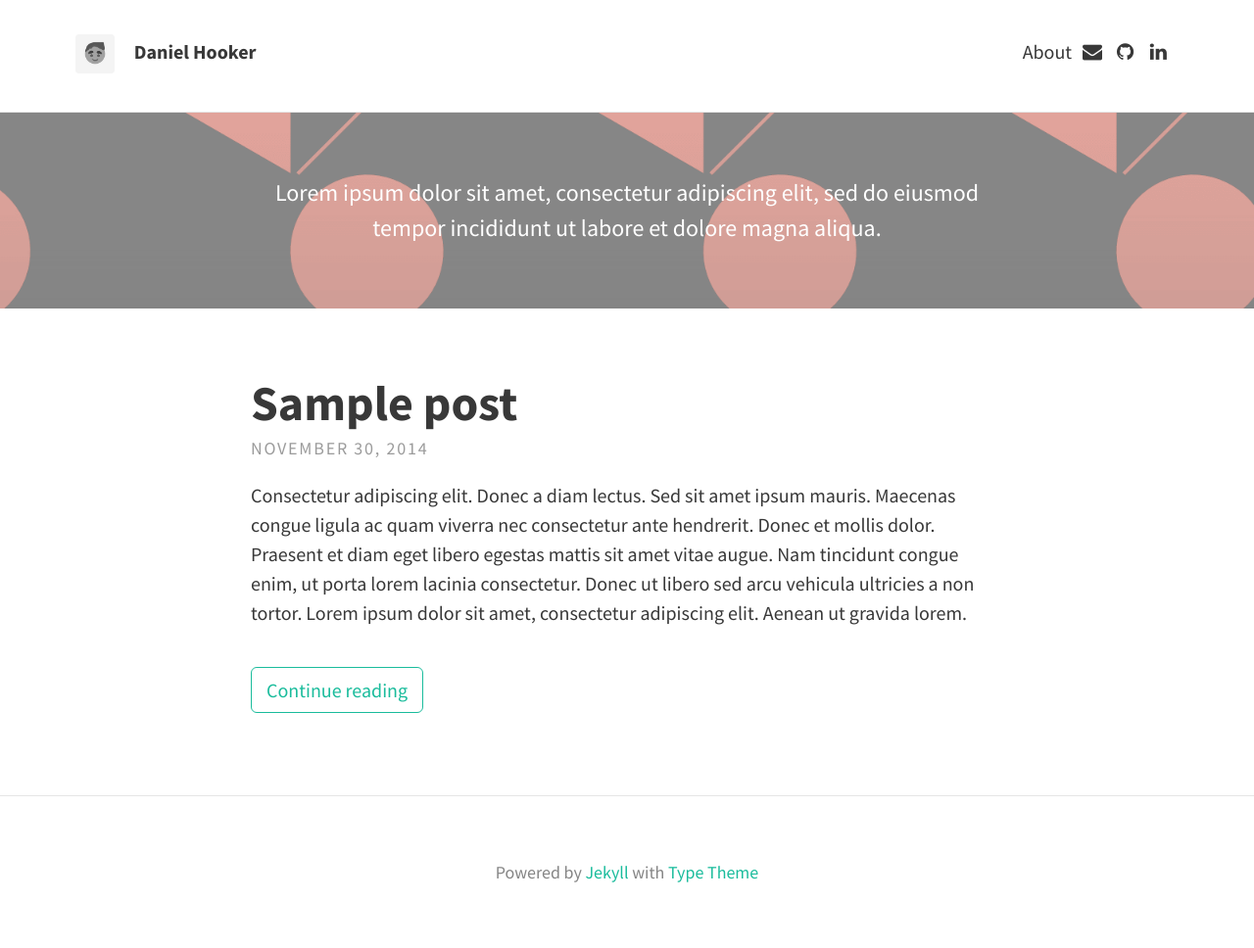
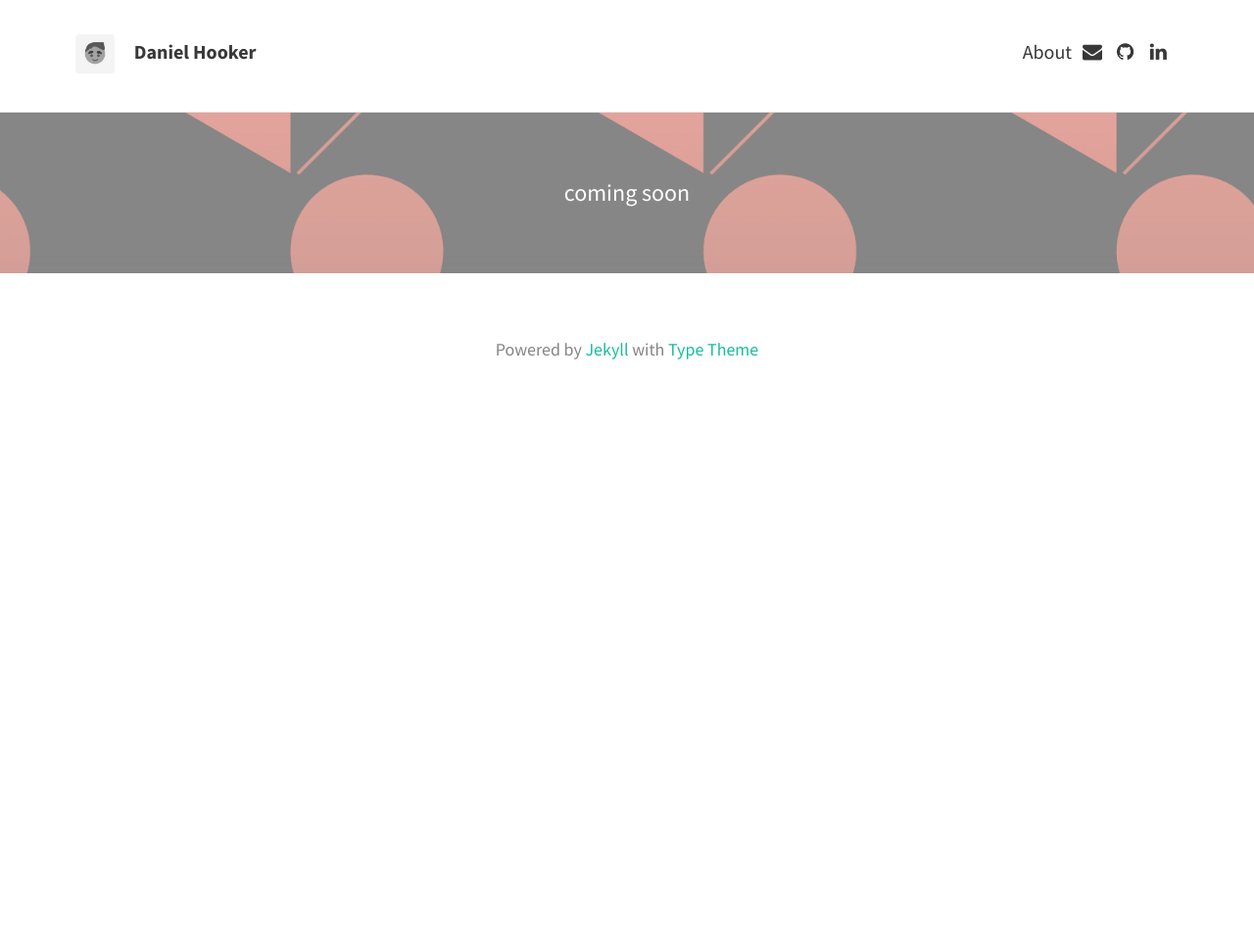
Before and after one commit to danhooker/danhooker.github.io, a Jekyll site: the page built from index.html, in a window 1280 px wide. Shown: the whole page at 98% size. Built offline with Jekyll 4.4.1, drawn with Linux system fonts in a browser that asks for light colours; the list of posts is cut into pages by our own code; after the commit the page ends 900 px from its top, so only the background shows below that.

Commit message:
some config edits and delete sample post

```diff
--- a/_config.yml
+++ b/_config.yml
@@ -1,6 +1,6 @@
 # SITE CONFIGURATION
 baseurl: ""
-url: "http://danhooker.github.io/"
+url: "http://danielhooker.com"
 
 # THEME-SPECIFIC CONFIGURATION
 theme_settings:
@@ -13,7 +13,7 @@
 
   # Header and footer text
   header_text: >
-     <p>Lorem ipsum dolor sit amet, consectetur adipiscing elit, sed do eiusmod tempor incididunt ut labore et dolore magna aliqua.</p>
+     <p>coming soon</p>
 
   header_text_feature_image: assets/img/sample_feature_img_2.png
   footer_text: >
--- a/_posts/2014-11-30-sample-post.md
+++ /dev/null
@@ -1,22 +0,0 @@
----
-layout: post
-title: Sample post
-tags: [test, sample]
----
-Consectetur adipiscing elit. Donec a diam lectus. Sed sit amet ipsum mauris. Maecenas congue ligula ac quam viverra nec consectetur ante hendrerit. Donec et mollis dolor. Praesent et diam eget libero egestas mattis sit amet vitae augue. Nam tincidunt congue enim, ut porta lorem lacinia consectetur. Donec ut libero sed arcu vehicula ultricies a non tortor. Lorem ipsum dolor sit amet, consectetur adipiscing elit. Aenean ut gravida lorem.
-
-* Consectetur adipiscing elit
-* Donec a diam lectus
-* Sed sit amet ipsum mauris
-
-Ut turpis felis, pulvinar a semper sed, adipiscing id dolor. Pellentesque auctor nisi id magna consequat sagittis. Curabitur dapibus enim sit amet elit pharetra tincidunt feugiat nisl imperdiet. Ut convallis libero in urna ultrices accumsan. Donec sed odio eros. Donec viverra mi quis quam pulvinar at malesuada arcu rhoncus. Cum sociis natoque penatibus et magnis dis parturient montes, nascetur ridiculus mus. In rutrum accumsan ultricies. Mauris vitae nisi at sem facilisis semper ac in est.
-
-Nunc diam velit, adipiscing ut tristique vitae, sagittis vel odio. Maecenas convallis ullamcorper ultricies. Curabitur ornare, ligula *semper consectetur sagittis*, nisi diam iaculis velit, id fringilla sem nunc vel mi. Nam dictum, odio nec pretium volutpat, arcu ante placerat erat, non tristique elit urna et turpis. Quisque mi metus, ornare sit amet fermentum et, tincidunt et orci. Fusce eget orci a orci congue vestibulum.
-
-Ut dolor diam, elementum et vestibulum eu, porttitor vel elit. Curabitur venenatis pulvinar tellus gravida ornare. Sed et erat faucibus nunc euismod ultricies ut id justo. Nullam cursus suscipit nisi, et ultrices justo sodales nec. Fusce venenatis facilisis lectus ac semper. Aliquam at massa ipsum. Quisque bibendum purus convallis nulla ultrices ultricies. Nullam aliquam, mi eu aliquam tincidunt, purus velit laoreet tortor, viverra pretium nisi quam vitae mi. Fusce vel volutpat elit. Nam sagittis nisi dui.
-
-> Suspendisse lectus leo, consectetur in tempor sit amet, placerat quis neque
-
-Etiam luctus porttitor lorem, sed suscipit est rutrum non. Curabitur lobortis nisl a enim congue semper. Aenean commodo ultrices imperdiet. Vestibulum ut justo vel sapien venenatis tincidunt.
-
-Phasellus eget dolor sit amet ipsum dapibus condimentum vitae quis lectus. Aliquam ut massa in turpis dapibus convallis. Praesent elit lacus, vestibulum at malesuada et, ornare et est. Ut augue nunc, sodales ut euismod non, adipiscing vitae orci. Mauris ut placerat justo. Mauris in ultricies enim. Quisque nec est eleifend nulla ultrices egestas quis ut quam. Donec sollicitudin lectus a mauris pulvinar id aliquam urna cursus. Cras quis ligula sem, vel elementum mi. Phasellus non ullamcorper urna.
```
